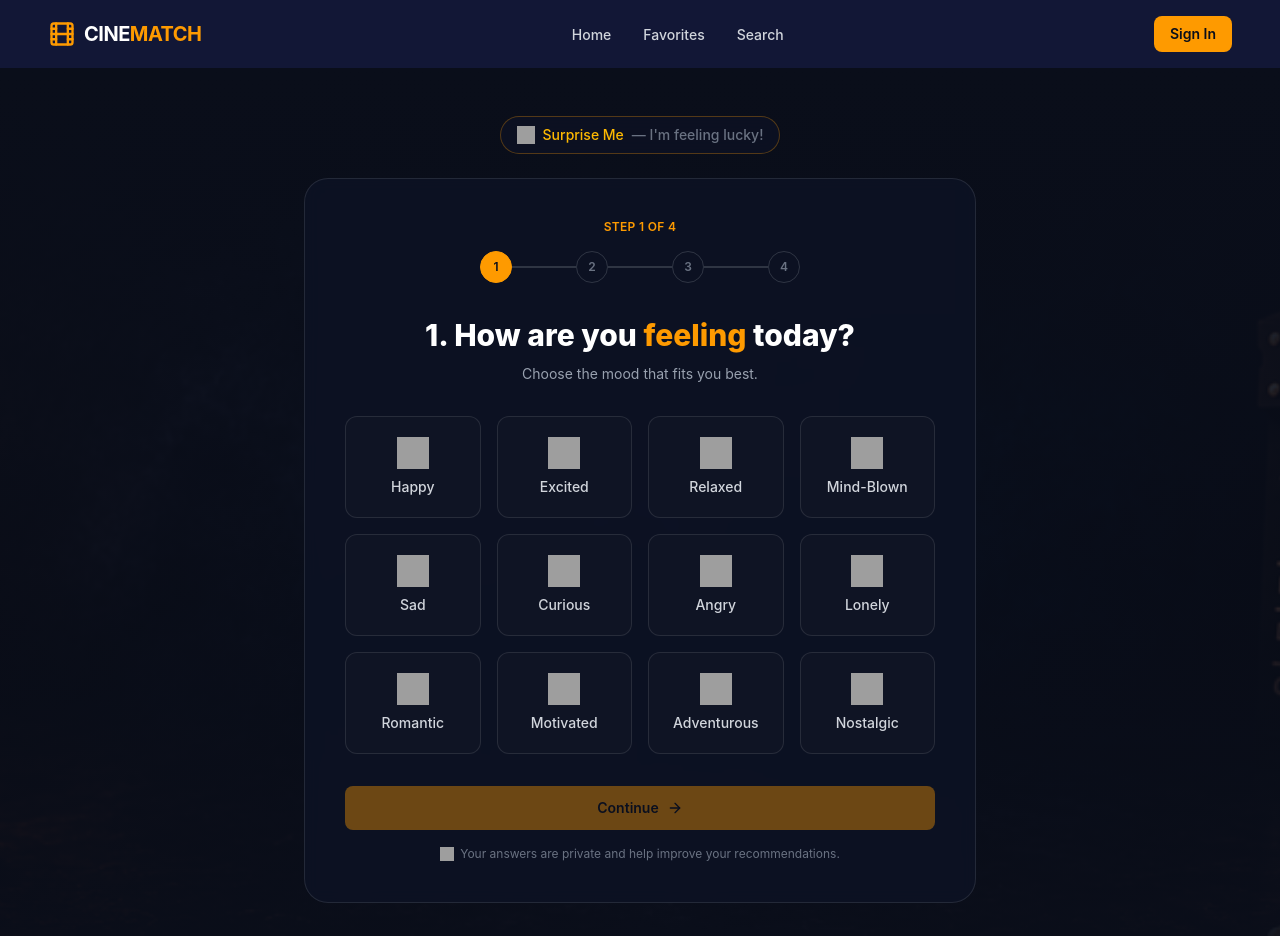
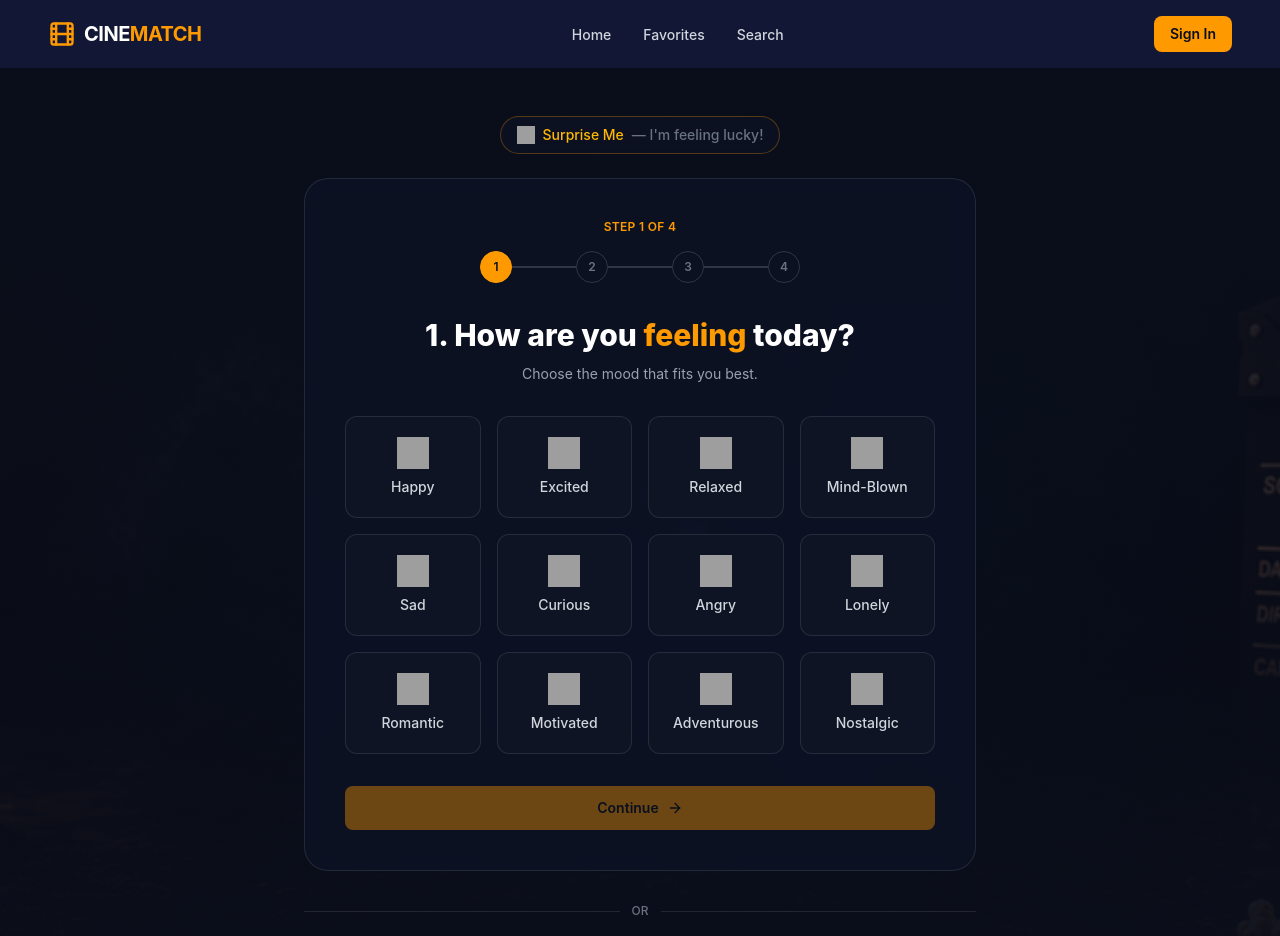
Before and after one commit to Jacbfrancis/cinematch, a React (Vite) app: page /questionnaire in a window 1280 px wide. Shown: the top 936 px of the page. Built offline with nearby package versions, Linux system fonts and the light colour scheme; no server answers; grey boxes are pictures that could not be loaded.

Commit message:
fix: fixed inactive buttons

```diff
--- a/src/components/EmptyFavorites.tsx
+++ b/src/components/EmptyFavorites.tsx
@@ -1,6 +1,8 @@
 import { HeartOff, Clapperboard } from "lucide-react";
+import { useNavigate } from "react-router";
 
 export default function EmptyFavorites() {
+  const navigate = useNavigate();
   return (
     <div className="flex w-full flex-col items-center justify-center px-6 py-20 text-center md:px-12 md:py-28">
       {/* Icon */}
@@ -26,6 +28,7 @@ export default function EmptyFavorites() {
       <button
         type="button"
         className="mt-8 inline-flex items-center gap-2 rounded-full bg-linear-to-r from-amber-400 to-amber-500 px-6 py-3 text-sm font-bold text-[#0a0e1a] shadow-lg shadow-amber-500/20 transition-transform hover:scale-[1.02] hover:shadow-amber-500/30 active:scale-[0.99]"
+        onClick={() => navigate("/questionnaire")}
       >
         <Clapperboard className="h-4 w-4" />
         Start Matching
--- a/src/pages/QuestionnairePage.tsx
+++ b/src/pages/QuestionnairePage.tsx
@@ -218,12 +218,6 @@ export default function Questionnaire() {
               <ArrowRight className="h-4 w-4" />
             </button>
           </div>
-
-          {/* Privacy note */}
-          <p className="mt-4 flex items-center justify-center gap-1.5 text-xs text-gray-500">
-            <Emoji emoji="🔒" label="Private" size={14} />
-            Your answers are private and help improve your recommendations.
-          </p>
         </div>
 
         {/* Surprise Me (step 1 only) */}
@@ -235,6 +229,7 @@ export default function Questionnaire() {
               <div className="h-px flex-1 bg-white/10" />
             </div>
             <button
+              onClick={() => navigate("/surprise-me")}
               type="button"
               className="mt-6 flex w-full items-center gap-3 rounded-xl border border-amber-500/40 bg-[#0d1224]/90 px-5 py-4 text-left transition-colors hover:border-amber-500"
             >
```
